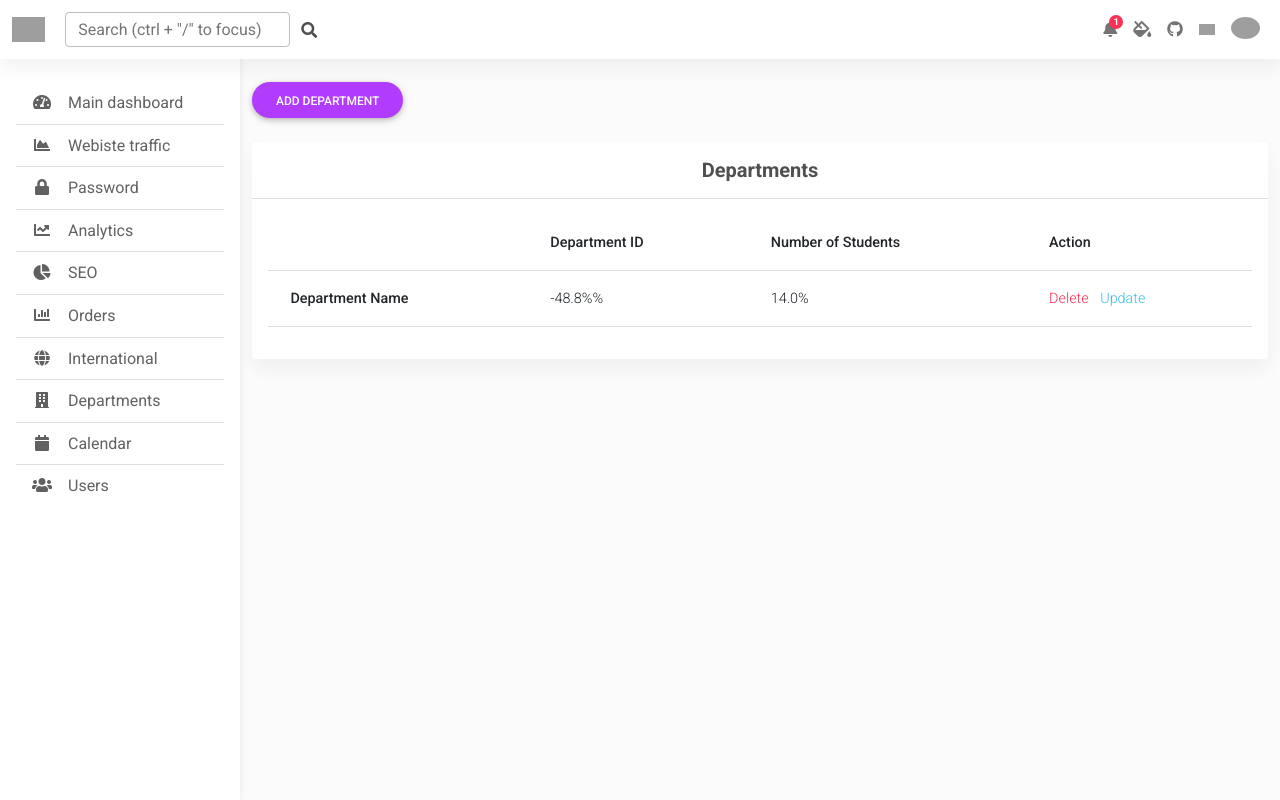
After one commit to kentkentj/edVote-Web-admin, a PHP site: page /department.php in a window 1280 px wide. The commit adds this page. Run offline with PHP 8.4, Linux system fonts and the light colour scheme; some libraries are stand-ins or nearby versions; grey boxes are pictures that could not be loaded.

Commit message:
With Department

```diff
--- /dev/null
+++ b/public/School-admin/department.php
@@ -0,0 +1,49 @@
+<?php include 'templates/header.php' ?>
+<!--Main layout-->
+<main style="margin-top: 58px">
+    <div class="container pt-4">
+    <!--Section: Sales Performance KPIs-->
+        <button type="button" class="btn btn-secondary btn-rounded mb-4">ADD DEPARTMENT</button>
+        <section class="mb-4">
+            <div class="card">
+            <div class="card-header text-center py-3">
+                <h5 class="mb-0 text-center">
+                <strong>Departments</strong>
+                </h5>
+            </div>
+            <div class="card-body">
+                <div class="table-responsive">
+                <table class="table table-hover text-nowrap">
+                    <thead>
+                    <tr>
+                        <th scope="col"></th>
+                        <th scope="col">Department ID</th>
+                        <th scope="col">Number of Students</th>
+                        <th scope="col">Action</th>
+                    </tr>
+                    </thead>
+                    <tbody>
+                    <tr>
+                        <th scope="row">Department Name</th>
+                        <td>
+                            -48.8%%
+                        </td>
+                        <td>
+                            14.0%
+                        </td>
+                        <td>
+                            <a href="#" class="link-danger">Delete</a>
+                            <a href="#" class="link-info ps-2">Update</a>
+                        </td>
+                    </tr>
+                    </tbody>
+                </table>
+                </div>
+            </div>
+            </div>
+        </section>
+      <!--Section: Sales Performance KPIs-->
+    </div>
+  </main>
+  <!--Main layout-->
+<?php include 'templates/footer.php' ?>
--- a/public/School-admin/templates/header.php
+++ b/public/School-admin/templates/header.php
@@ -42,7 +42,7 @@
               class="fas fa-chart-bar fa-fw me-3"></i><span>Orders</span></a>
           <a href="#" class="list-group-item list-group-item-action py-2 ripple"><i
               class="fas fa-globe fa-fw me-3"></i><span>International</span></a>
-          <a href="#" class="list-group-item list-group-item-action py-2 ripple"><i
+          <a href="./department.php" class="list-group-item list-group-item-action py-2 ripple"><i
               class="fas fa-building fa-fw me-3"></i><span>Departments</span></a>
           <a href="#" class="list-group-item list-group-item-action py-2 ripple"><i
               class="fas fa-calendar fa-fw me-3"></i><span>Calendar</span></a>
```
